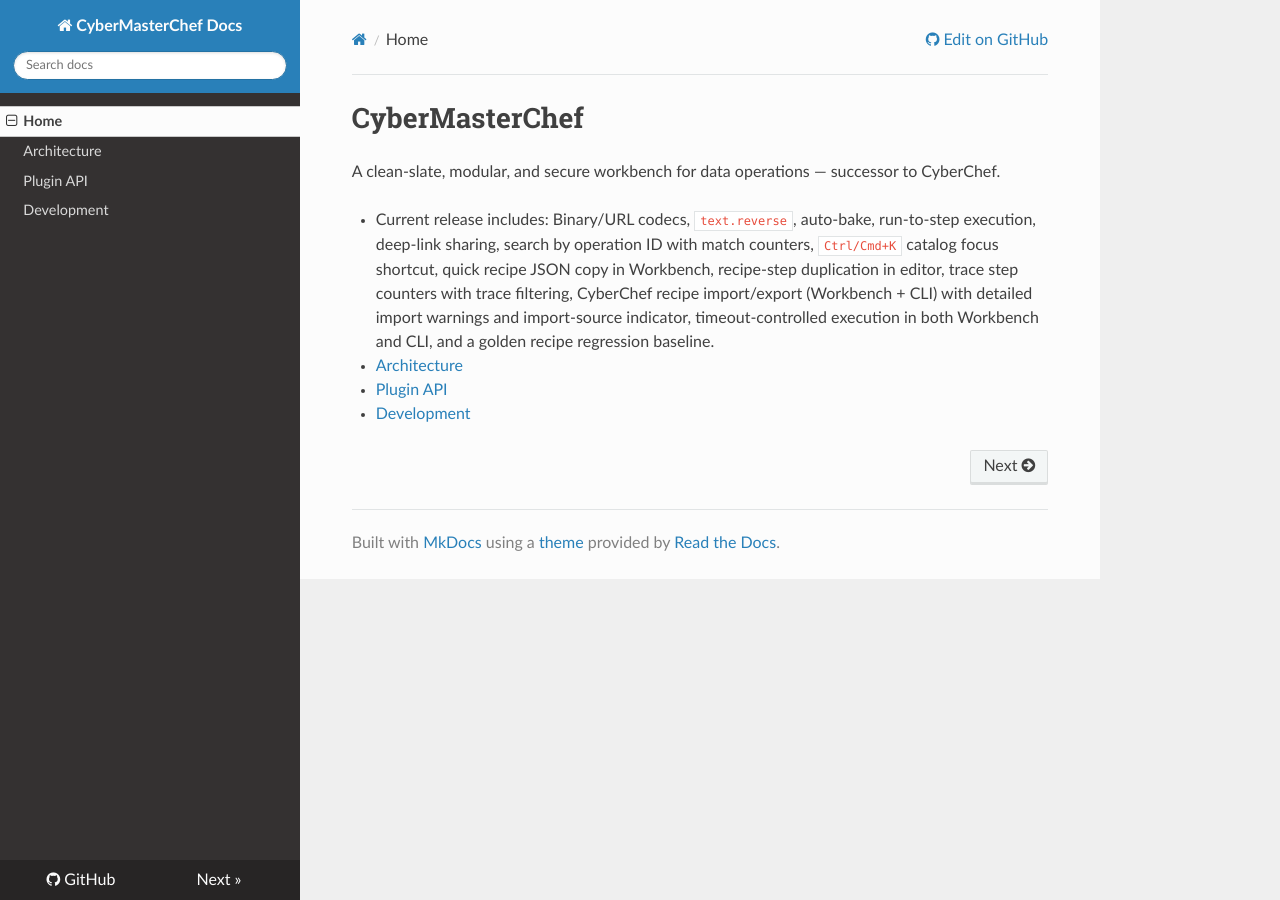
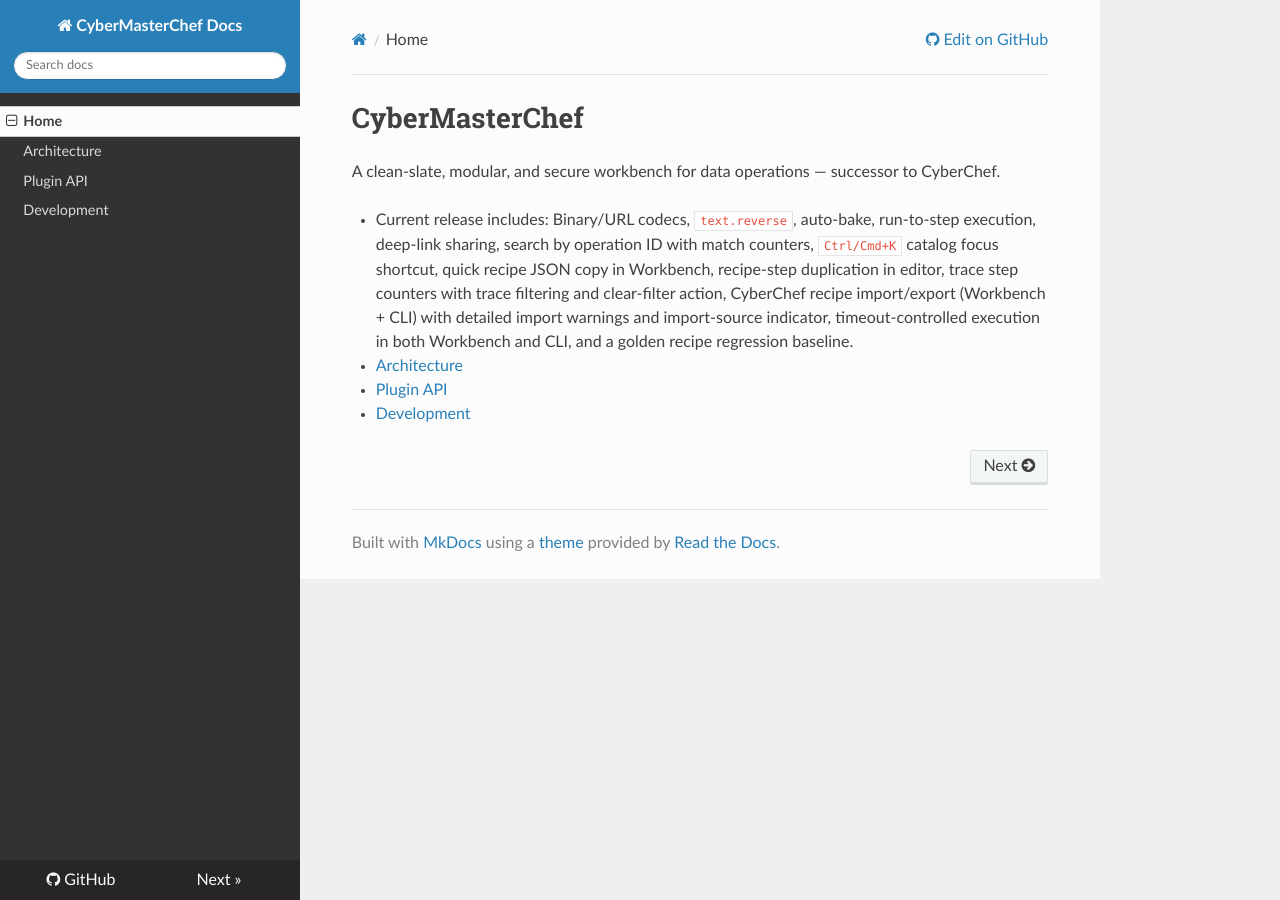
Before and after one commit to mkilijanek/CyberMasterChef, an MkDocs documentation site: the page built from docs/index.md, in a window 1280 px wide. Built offline with MkDocs 1.6.1, drawn with Linux system fonts in a browser that asks for light colours; nearby versions of some CDN libraries.

Commit message:
Add clear action for trace filter

```diff
--- a/docs/index.md
+++ b/docs/index.md
@@ -2,7 +2,7 @@
 
 A clean-slate, modular, and secure workbench for data operations — successor to CyberChef.
 
-- Current release includes: Binary/URL codecs, `text.reverse`, auto-bake, run-to-step execution, deep-link sharing, search by operation ID with match counters, `Ctrl/Cmd+K` catalog focus shortcut, quick recipe JSON copy in Workbench, recipe-step duplication in editor, trace step counters with trace filtering, CyberChef recipe import/export (Workbench + CLI) with detailed import warnings and import-source indicator, timeout-controlled execution in both Workbench and CLI, and a golden recipe regression baseline.
+- Current release includes: Binary/URL codecs, `text.reverse`, auto-bake, run-to-step execution, deep-link sharing, search by operation ID with match counters, `Ctrl/Cmd+K` catalog focus shortcut, quick recipe JSON copy in Workbench, recipe-step duplication in editor, trace step counters with trace filtering and clear-filter action, CyberChef recipe import/export (Workbench + CLI) with detailed import warnings and import-source indicator, timeout-controlled execution in both Workbench and CLI, and a golden recipe regression baseline.
 
 - [Architecture](architecture.md)
 - [Plugin API](plugin-api.md)
```
Also changed, not shown: README.md (+1 -0 lines), 3 other files.
